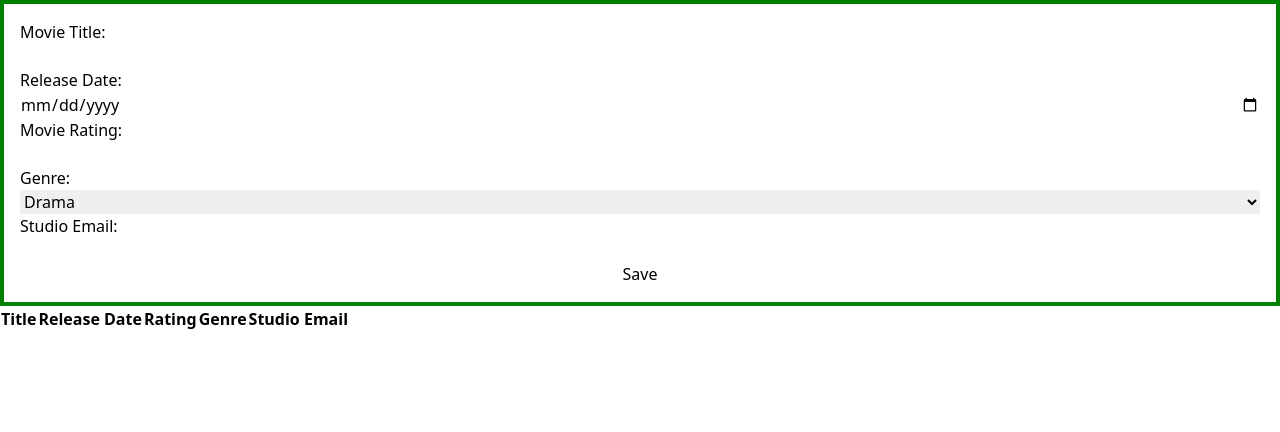
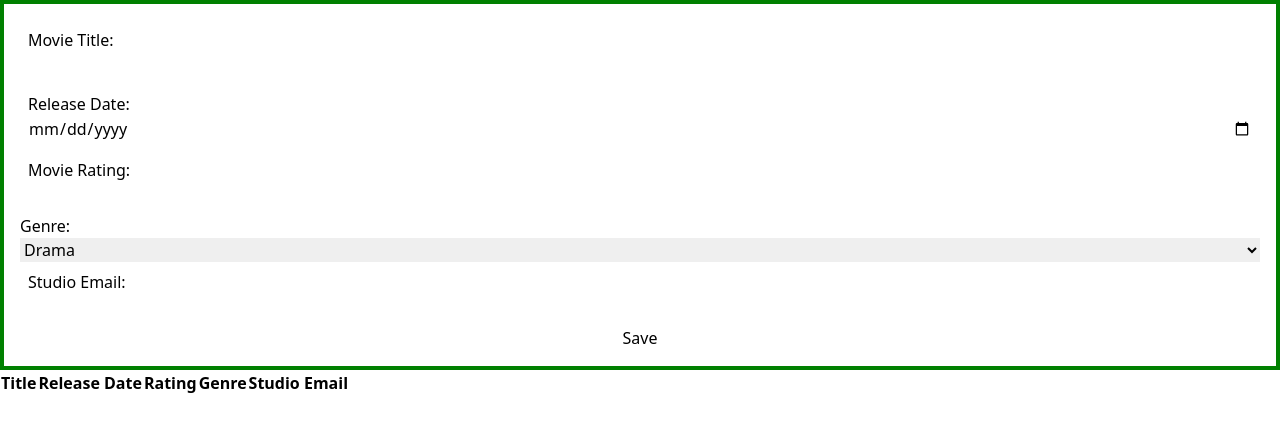
Before and after one commit to Prakriti2017/FavoriteMovies, a React (Vite) app: page / in a window 1280 px wide. Shown: the top 432 px of the page. Built offline with nearby package versions, Linux system fonts and the light colour scheme.

Commit message:
form input features added

```diff
--- /dev/null
+++ b/src/components/Input.css
@@ -0,0 +1,5 @@
+.form-inputs{
+    display:flex;
+    flex-direction: column;
+    padding:0.5rem 0.5rem;
+}
--- /dev/null
+++ b/src/components/Input.jsx
@@ -0,0 +1,10 @@
+import './Input.css'
+
+export default function Input({id, label, ...props}){
+    return(
+        <div className="form-inputs" key={label}>
+            <label htmlFor={id}>{label}</label>
+            <input id={id} {...props} />
+        </div>
+    )
+}
--- a/src/components/Movies.css
+++ b/src/components/Movies.css
@@ -8,3 +8,8 @@
     flex-direction:column;
     justify-content: space-between;
 }
+
+.form-actions{
+    display: flex;
+    justify-content: center;
+}
--- a/src/components/Movies.jsx
+++ b/src/components/Movies.jsx
@@ -1,89 +1,51 @@
-import { useRef } from "react";
-
+import { useState } from "react"
+import Input from "./Input"
 import "./Movies.css"
 
 export default function Movies({ onMoviesAdded }) {
 
-    const genreOptions = [
-        {
-            label: 'Drama',
-            value: 'Drama'
-        },
-        {
-            label: 'Action',
-            value: 'Action'
-        },
-        {
-            label: 'Animation',
-            value: 'Animation'
-        },
-        {
-            label: 'Comedy',
-            value: 'Comedy'
-        },
-        {
-            label: 'Sci Fi',
-            value: 'Scie Fi'
-        },
-        {
-            label: 'Historical',
-            value: 'Historical'
-        },
-        {
-            label: 'Horror',
-            value: 'Horror'
-        }
+    const genreOptions = ['Drama', 'Action', 'Animation', 'Comedy', 'Sci Fi', 'Historical', 'Horror']
 
-    ];
+    const [inputValue, setInputValue] = useState({
+        movieTitle: '',
+        releaseDate: '',
+        movieRating: '',
+        genre: '',
+        studioEmail: ''
+    })
 
-    const movieTitle = useRef()
-    const releaseDate = useRef()
-    const movieRating = useRef()
-    const genre = useRef()
-    const studioEmail = useRef()
+    function handleInputChange(identifier, event) {
+        setInputValue((prevInputs) => (
+            {
+                ...prevInputs,
+                [identifier]: event.target.value
+            }
+        ))
+    }
 
-
-    function handleSave() {
-        const enteredMovieTitle = movieTitle.current.value
-        const enteredReleaseDate = releaseDate.current.value
-        const enteredMovieRating = movieRating.current.value
-        const enteredGenre = genre.current.value
-        const enteredStudioEmail = studioEmail.current.value
-
-        onMoviesAdded(
-            {
-                enteredMovieTitle: enteredMovieTitle,
-                enteredMovieRating: enteredMovieRating,
-                enteredReleaseDate: enteredReleaseDate,
-                enteredGenre: enteredGenre,
-                enteredStudioEmail: enteredStudioEmail
-            }
-        )
+    function handleSubmit(event) {
+        event.preventDefault()
+        console.log(inputValue)
     }
 
     return (
         <div id="movie-box">
-            <form id="movie-form" onSubmit={(e) => {
-                e.preventDefault()
-                handleSave()
-            }}>
-                <label>Movie Title:</label>
-                <input ref={movieTitle} type="text" />
-                <label>Release Date:</label>
-                <input ref={releaseDate} type="date" />
-                <label>Movie Rating:</label>
-                <input ref={movieRating} type="number" min="1" max="10" />
-                <label>Genre:</label>
-                <select ref={genre}>
+            <form id="movie-form" onSubmit={handleSubmit}>
+                <Input id="movie-title" label="Movie Title:" type="text" onChange={(event) => { handleInputChange('movieTitle', event) }} />
+                <Input id="release-date" label="Release Date:" type="date" onChange={(event) => { handleInputChange('releaseDate', event) }} />
+                <Input id="movie-rating" label="Movie Rating:" type="number" min={1} max={10} onChange={(event) => { handleInputChange('movieRating', event) }} />
+                <label htmlFor="genre">Genre:</label>
+                <select id="genre" onChange={(event) => { handleInputChange('genre', event) }}>
                     {
-                        genreOptions.map((genre)=>(
-                            <option value={genre.value}>{genre.label}</option>
+                        genreOptions.map((genre) => (
+                            <option key={genre} value={genre}>{genre}</option>
                         ))
                     }
                 </select>
-                <label>Studio Email:</label>
-                <input ref={studioEmail} type="email" />
-                <button type="submit"> Save </button>
+                <Input id="studio-email" label="Studio Email:" type="email" onChange={(event) => { handleInputChange('studioEmail', event) }} />
+                <div className="form-actions">
+                    <button type="submit"> Save </button>
+                </div>
             </form>
         </div>
     )
```
